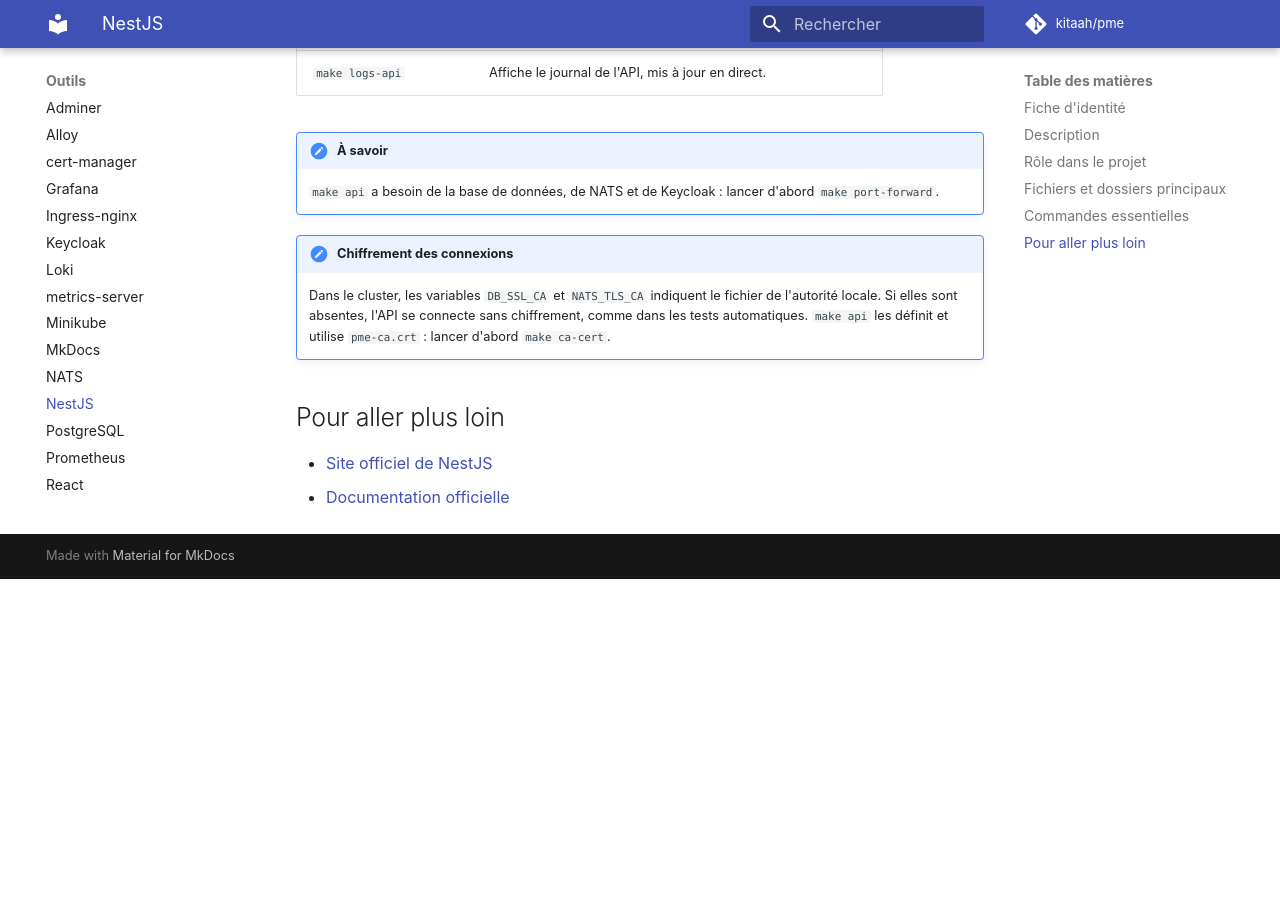
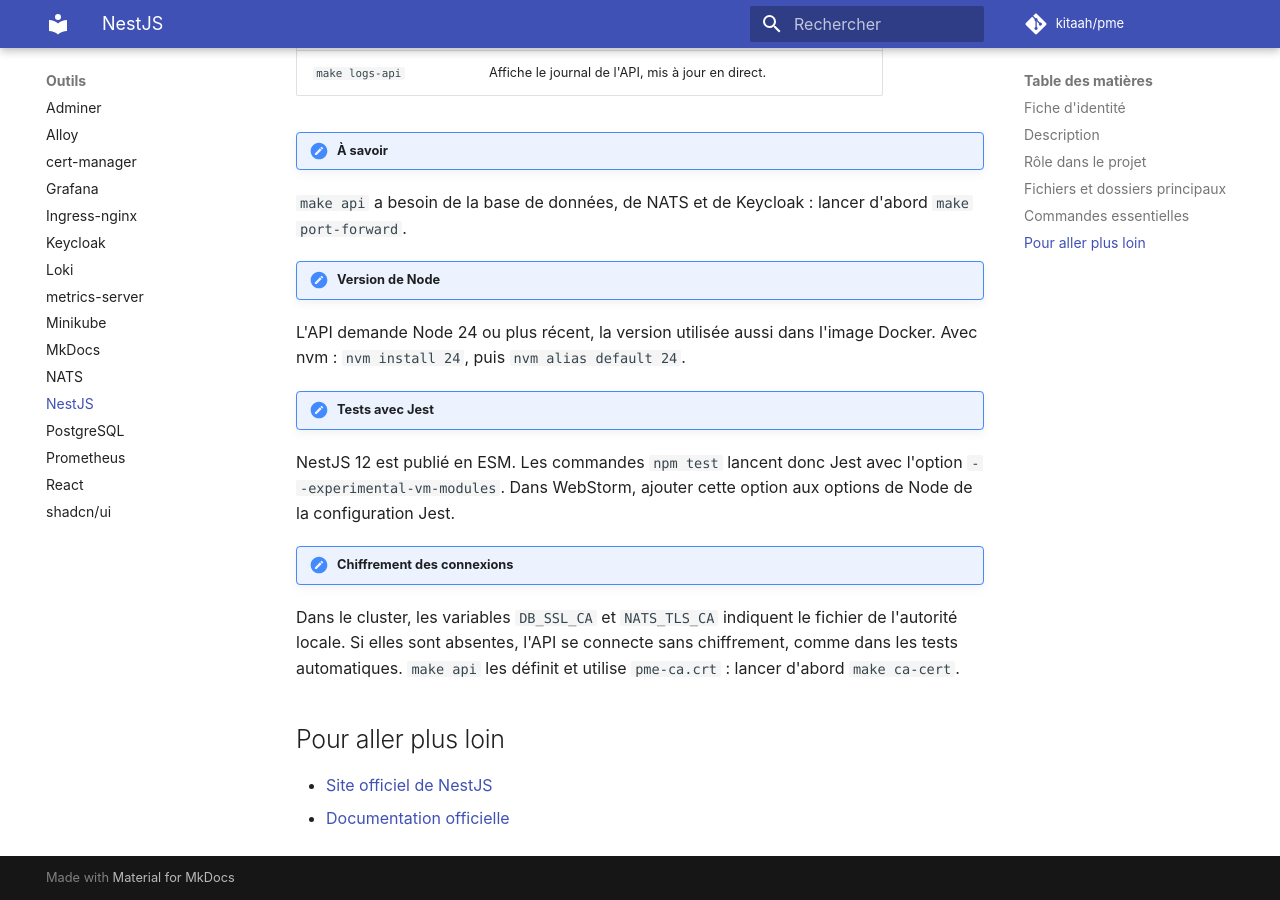
Before and after one commit to kitaah/pme, an MkDocs documentation site: the page built from docs/outils/nestjs.md, in a window 1280 px wide and 900 px high, scrolled down 1975 px. Built offline with MkDocs 1.6.1 and Material for MkDocs 9.7.7, drawn with Linux system fonts in a browser that asks for light colours; comment, search, counter and statistics services are not loaded; before the commit the page ends 2554 px from its top, so only the background shows below that; some of the changed text lies outside the part shown.

Commit message:
docs(mdkocs): updatings mkdocs

```diff
--- a/docs/outils/nestjs.md
+++ b/docs/outils/nestjs.md
@@ -5,7 +5,7 @@
 | Information | Détail |
 |---|---|
 | **Rôle** | Construit le back-end de la plateforme : il reçoit les demandes de l'interface et applique les règles étier |
-| **Version** | NestJS 11.2.8 |
+| **Version** | NestJS 12.4.0 |
 | **Adresse en local** | <https://pme.localhost/api/v1> |
 
 ## Description
@@ -52,12 +52,20 @@ REST : il reçoit les demandes de l'interface, applique les règles métier, pui
 | `make logs-api` | Affiche le journal de l'API, mis à jour en direct. |
 
 !!! note "À savoir"
-    `make api` a besoin de la base de données, de NATS et de Keycloak : lancer d'abord `make port-forward`.
+`make api` a besoin de la base de données, de NATS et de Keycloak : lancer d'abord `make port-forward`.
+
+!!! note "Version de Node"
+L'API demande Node 24 ou plus récent, la version utilisée aussi dans l'image Docker. Avec nvm : `nvm install 24`,
+puis `nvm alias default 24`.
+
+!!! note "Tests avec Jest"
+NestJS 12 est publié en ESM. Les commandes `npm test` lancent donc Jest avec l'option `--experimental-vm-modules`.
+Dans WebStorm, ajouter cette option aux options de Node de la configuration Jest.
 
 !!! note "Chiffrement des connexions"
-    Dans le cluster, les variables `DB_SSL_CA` et `NATS_TLS_CA` indiquent le fichier de l'autorité locale. Si elles sont
-    absentes, l'API se connecte sans chiffrement, comme dans les tests automatiques. `make api` les définit et utilise
-    `pme-ca.crt` : lancer d'abord `make ca-cert`.
+Dans le cluster, les variables `DB_SSL_CA` et `NATS_TLS_CA` indiquent le fichier de l'autorité locale. Si elles sont
+absentes, l'API se connecte sans chiffrement, comme dans les tests automatiques. `make api` les définit et utilise
+`pme-ca.crt` : lancer d'abord `make ca-cert`.
 
 ## Pour aller plus loin
 
--- a/mkdocs.yml
+++ b/mkdocs.yml
@@ -42,6 +42,7 @@ nav:
       - PostgreSQL: outils/postgresql.md
       - Prometheus: outils/prometheus.md
       - React: outils/react.md
+      - shadcn/ui: outils/shadcn-ui.md
   - Contribuer:
       - Modèle de fiche outil: outils/modele-fiche.md
 
```
Also changed, not shown: docs/outils/react.md (+8 -1 lines), docs/outils/shadcn-ui.md (added, +64 -0 lines).
